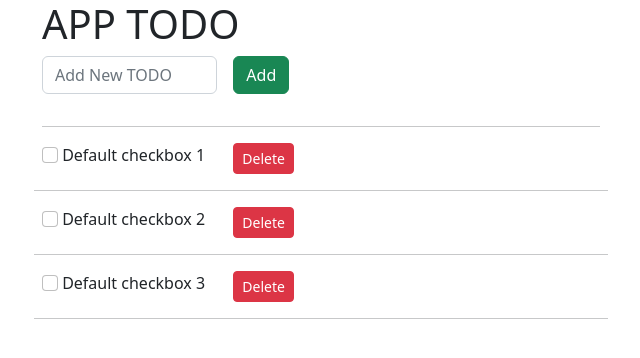
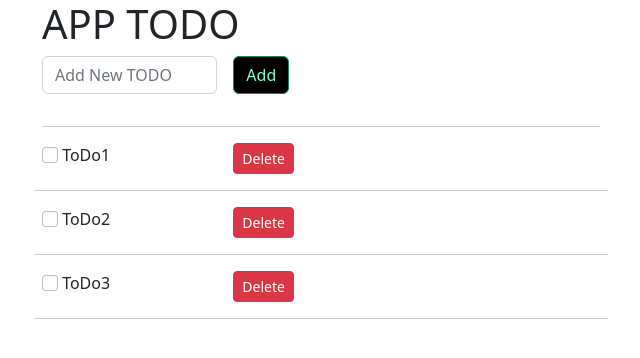
Before and after one commit to kradova/RESTful-API, a plain HTML site: page app-todo/index.html in a window 1280 px wide. Shown: the whole page, without its empty margins (40-680 px from the left). Drawn offline with nearby package versions, Linux system fonts and the light colour scheme.

Commit message:
+ todo items to list in DOM

```diff
--- a/app-todo/app.css
+++ b/app-todo/app.css
@@ -0,0 +1,10 @@
+.btn-success {
+    color: aquamarine;
+    background-color: black;
+}
+
+.btn:hover {
+    background-color: coral;
+    animation: tada;
+    animation-duration: 2s;
+}
--- a/app-todo/app.js
+++ b/app-todo/app.js
@@ -1,10 +1,43 @@
+const DB = `[
+    {
+        "id": 1,
+        "title": "ToDo1",
+        "isDone": false
+    },
+    {
+        "id": 2,
+        "title": "ToDo2",
+        "isDone": false
+    },
+    {
+        "id": 3,
+        "title": "ToDo3",
+        "isDone": false
+    }
+]`;
+
+let todos = getData();
+//console.log(todos);
+
+
+todos.forEach(item => {
+    addToList(item);
+});
+
+
+
 function getData() {
-
+    return JSON.parse(DB);
 }
 
 function addToList(item) {
-
-}
+    //console.log(item);
+    let list = $("#list");
+    let newTodo = $("#item-template").html();
+    newTodo = newTodo.replace(/\{id\}/g, item.id).replace("{title}", item.title);
+    console.log(newTodo);
+    list.append(newTodo);
+}// addToList
 
 function deleteItem(itemID) {
 
--- a/app-todo/index.html
+++ b/app-todo/index.html
@@ -7,6 +7,7 @@
     <title>APP TODO</title>
     <link href="https://cdn.jsdelivr.net/npm/bootstrap@5.2.0-beta1/dist/css/bootstrap.min.css" rel="stylesheet"
         integrity="sha384-0evHe/X+R7YkIZDRvuzKMRqM+OrBnVFBL6DOitfPri4tjfHxaWutUpFmBp4vmVor" crossorigin="anonymous">
+    <!--<link rel="stylesheet" href="https://cdnjs.cloudflare.com/ajax/libs/animate.css/4.1.1/animate.min.css" />-->
     <link rel="stylesheet" href="app.css">
 </head>
 
@@ -24,40 +25,10 @@
                     <button type="submit" class="btn btn-success mb-3">Add</button>
                 </div>
             </form>
+
             <hr>
+
             <div id="list">
-                <div class="item row g-3">
-                    <div class="col-4">
-                        <input class="form-check-input" type="checkbox" value="" id="1">
-                        Default checkbox 1
-                    </div>
-                    <div class="col-3">
-                        <button type="button" class="btn btn-sm btn-danger">Delete</button>
-                    </div>
-                    <hr>
-                </div><!-- .item -->
-
-                <div class="item row g-3">
-                    <div class="col-4">
-                        <input class="form-check-input" type="checkbox" value="" id="2">
-                        Default checkbox 2
-                    </div>
-                    <div class="col-3">
-                        <button type="button" class="btn btn-sm btn-danger">Delete</button>
-                    </div>
-                    <hr>
-                </div><!-- .item -->
-
-                <div class="item row g-3">
-                    <div class="col-4">
-                        <input class="form-check-input" type="checkbox" value="" id="3">
-                        Default checkbox 3
-                    </div>
-                    <div class="col-3">
-                        <button type="button" class="btn btn-sm btn-danger">Delete</button>
-                    </div>
-                    <hr>
-                </div><!-- .item -->
             </div><!-- #list -->
 
         </div><!-- .wrapper .col-md-6-->
@@ -66,7 +37,7 @@
     <template id="item-template">
         <div class="item row g-3">
             <div class="col-4">
-                <input class="form-check-input" type="checkbox" value="" id="{id}">
+                <input class="form-check-input" type="checkbox" value="" data-id="{id}">
                 {title}
             </div>
             <div class="col-3">
```
